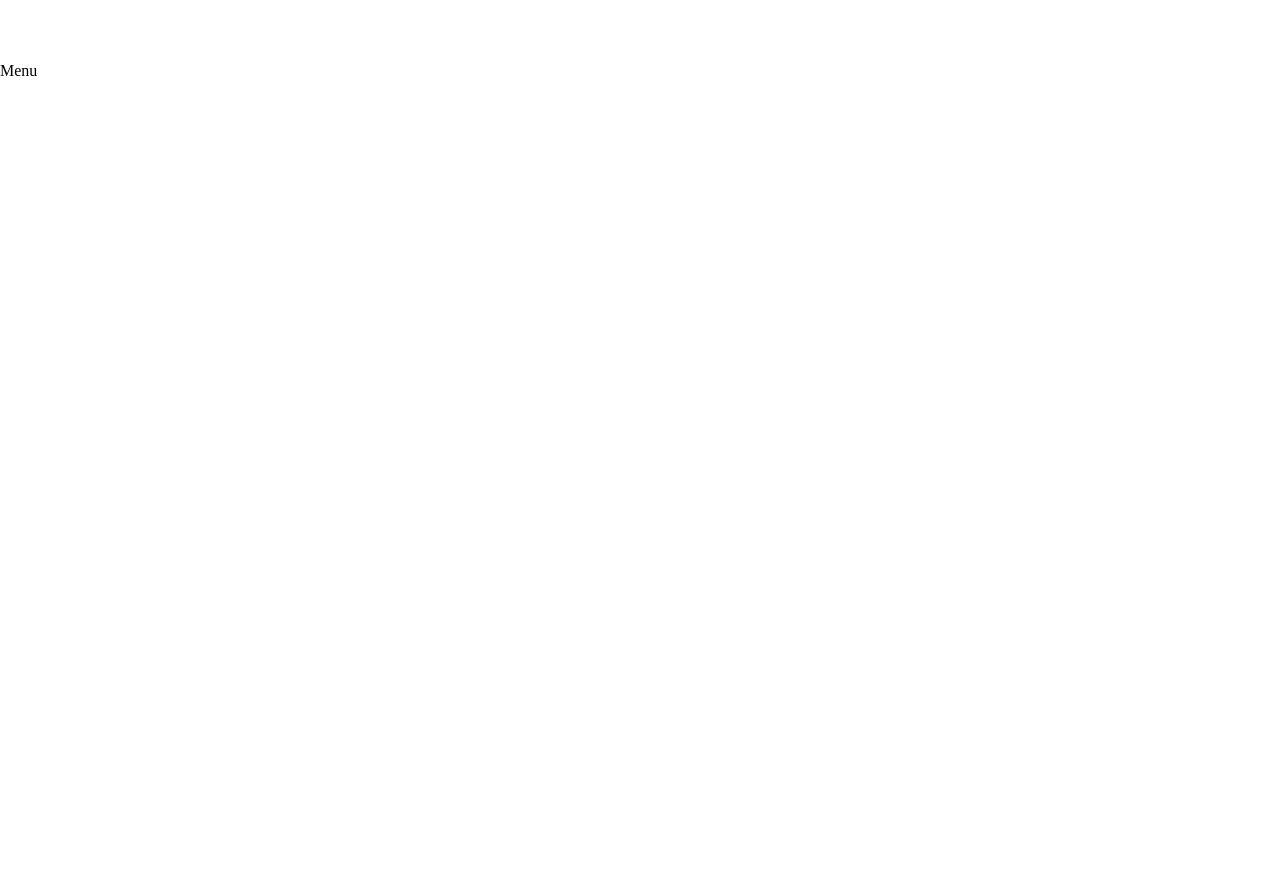
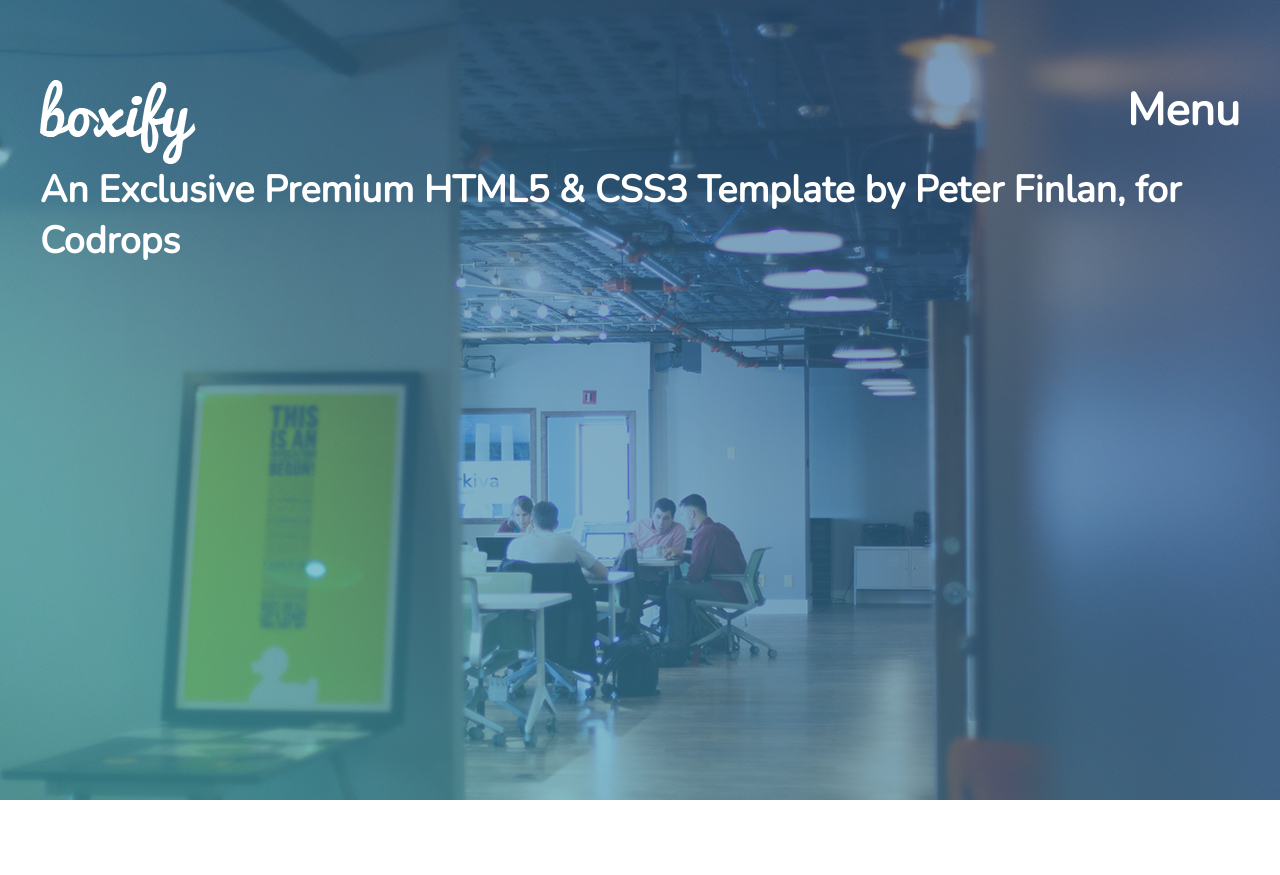
Before and after one commit to Aosanders/boxify, a website: page index.html in a window 1280 px wide. Before the commit the page ends 800 px from the top, so only its background shows below. Drawn offline with nearby package versions, Linux system fonts and the light colour scheme.

Commit message:
working on menu nav

```diff
--- a/css/reset.css
+++ b/css/reset.css
@@ -1,5 +1,9 @@
 *{
     box-sizing: border-box;
+}
+
+html{
+  font-size: 100%;
 }
 
 body, html{
@@ -9,7 +13,7 @@ body, html{
     padding:0;
 }
 
-h1,h2,ul{
+h1,h2,h3,h4,h5,h6,ul{
     margin:0;
     padding:0;
 }
--- a/index.html
+++ b/index.html
@@ -3,24 +3,26 @@
 <head>
     <title>Boxify | Practice</title>
     <link rel="stylesheet" href="css/reset.css">
+    <link rel="stylesheet" href="css/main.css">
+    <link href="https://fonts.googleapis.com/css?family=Nunito" rel="stylesheet">
 </head>
 <body>
-    <div class="flex bck-img">
-        <header class="nav-bar flex">
-            <img src="images/logo-white.png">
-            <div>
-                <p>Menu</p>
+    <div class="section-1">
+        <section class="section1-wrapper">
+            <header class="nav-bar">
+                <img src="images/logo-white@2x.png">
+                <div class="menu">
+                    <h3>Menu</h3>
                     <nav>
-                    <div class="menu-bar-change bar1"></div>
-                    <div class="menu-bar-change bar2"></div>
-                    <div class="menu-bar-change bar3"></div>
+                        <span class="menu-burger"></span>
                     </nav>
                 </div>
             </header>
             <article>
-            <p></p>
+                <h1>An Exclusive Premium HTML5 & CSS3 Template by Peter Finlan, for Codrops</h1>
                 <a href="#"></a>
             </article>
+        </section>
     </div>
 
     <div class="flex bck-img">
--- a/scss/main.scss
+++ b/scss/main.scss
@@ -0,0 +1,53 @@
+@mixin image-background($imgUrl, $attachment: scroll){
+    background:{
+        image: url($imgUrl);
+        repeat: no-repeat;
+        position: center;
+        size: cover;
+        attachment: $attachment;
+    }
+}
+
+@mixin flexBox($justify: flex-start, $align: stretch){
+    display: flex;
+    justify-content: $justify;
+    align-content: $align;
+}
+
+//place in container element
+@mixin menu-burger(){
+    width: 100%;
+    height: 100%;
+    //&:before -> box-shadow
+
+}
+
+body{
+    color: white;
+    font-size: 2rem;
+    font-family: 'Nunito', sans-serif;
+}
+
+.section-1{
+    @include image-background("../images/hero-01.jpg");
+    position: relative;
+    height: 100%;
+    width: 100%;
+    min-height: 800px;
+    padding: 80px 0;
+
+
+    .section1-wrapper{
+        padding:0 40px;
+    }
+
+}
+
+.nav-bar{
+    @include flexBox(space-between);
+
+    .menu{
+        font-size: 1.2em;
+    }
+
+}
```
Also changed, not shown: css/main.css (added). Lines whose indentation alone changed are shown as unchanged.
